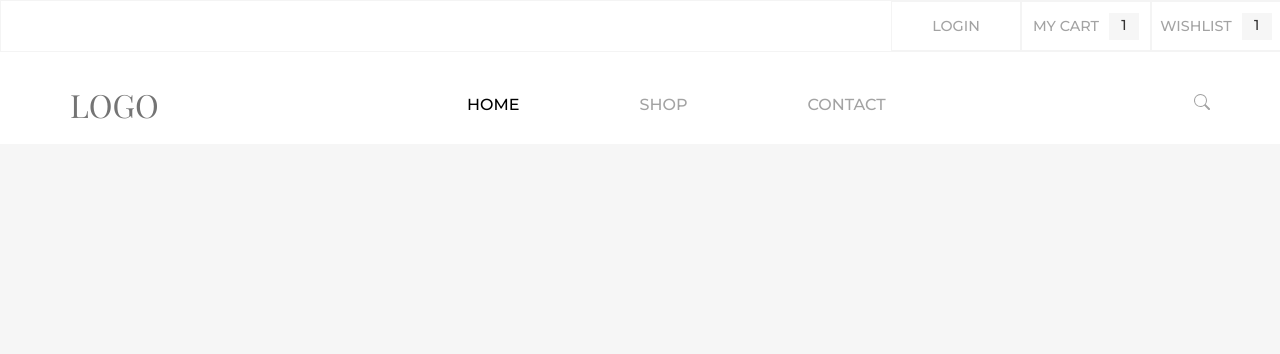
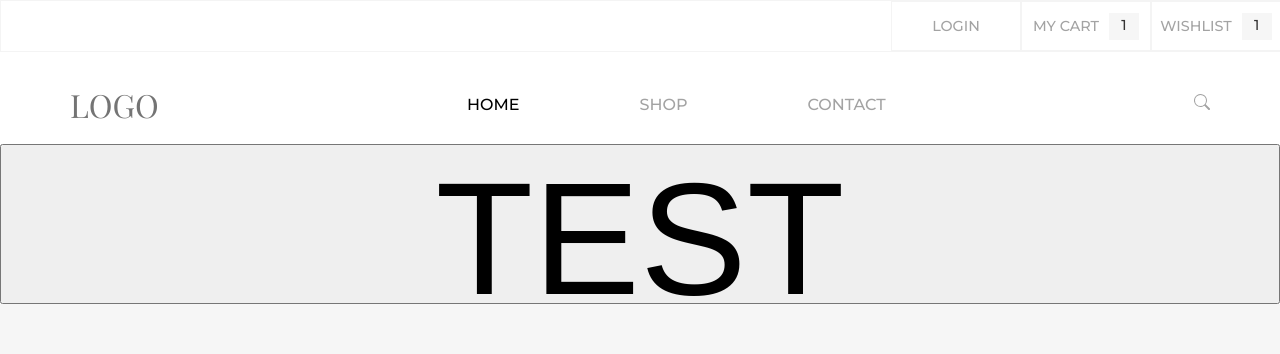
Before and after one commit to MaximKursakov/shop, a React (Create React App) app: page /Home in a window 1280 px wide. Shown: the top 354 px of the page. Built offline with nearby package versions, Linux system fonts and the light colour scheme.

Commit message:
slider testing

```diff
--- a/src/App.css
+++ b/src/App.css
@@ -98,6 +98,7 @@ a {
 }
 
 .hero-mid h1, h2 {
+  cursor: default;
   border: solid black 1px;
   margin: 0;
   color: rgb(54, 53, 53);
@@ -113,6 +114,7 @@ a {
   letter-spacing: 1rem;
 }
 .hero-mid p {
+  cursor: default;
   margin-top: 40px;
 }
 
@@ -134,11 +136,19 @@ a {
 .hero-img {
   width: 15vw;
   height: 100%;
-  transition: transform .2s;
+  transition: transform .4s;
 }
 
 .hero-img:hover {
-  transform: scale(1.2);
+  transform: scale(1.1);
+}
+
+.slider {
+  width: 100%;
+  height: 20vh;
+  display: flex;
+  justify-content: center;
+  font-size: 10rem;
 }
 
 .chair {
--- a/src/App.js
+++ b/src/App.js
@@ -1,4 +1,4 @@
-import { BrowserRouter, Route, Routes } from 'react-router-dom';
+import { BrowserRouter, Navigate, Route, Routes } from 'react-router-dom';
 import './App.css';
 import { Home } from './components/Home';
 import { Navbar } from './components/Navbar';
@@ -30,6 +30,7 @@ function App() {
     <BrowserRouter>
     <Navbar Basket={Basket} wishlist={wishlist}></Navbar>
     <Routes>
+      <Route path='/' element={<Navigate to="/Home"></Navigate>}/>
       <Route path='/Home' element={<Home/>}/>
       <Route path='/ChairShop' element={<ChairShop></ChairShop>}/>
       <Route path="/Chairs" element={<ChairFilter chairInfo={chairInfo} setChairInfo={setChairInfo} wishlist={wishlist} setWishlist={setWishlist}/>}></Route>
--- a/src/components/Home.js
+++ b/src/components/Home.js
@@ -1,8 +1,10 @@
 import { Link } from "react-router-dom";
+import { Slider } from "./Slider";
 
 export function Home () {
     return(
         <div className="home">
+            <Slider></Slider>
             <div className="hero">
                 <img src="/images/ch23.png" className="hero-img" alt="ch23 chair"></img>
                 <div className="hero-mid">
@@ -13,6 +15,7 @@ export function Home () {
                 </div>
                 <img src="images/ch26.png" className="hero-img" alt="ch26 chair"></img>
             </div>
+
         </div>
     )
 }
--- /dev/null
+++ b/src/components/Slider.js
@@ -0,0 +1,11 @@
+import { motion } from "framer-motion"
+
+export function Slider () {
+    return(
+        <div>
+            <motion.button className="slider" drag dragConstraints={{top: 0, bottom: 0}} dragElastic={0}>
+                TEST
+            </motion.button>
+        </div>
+    )
+}
```
